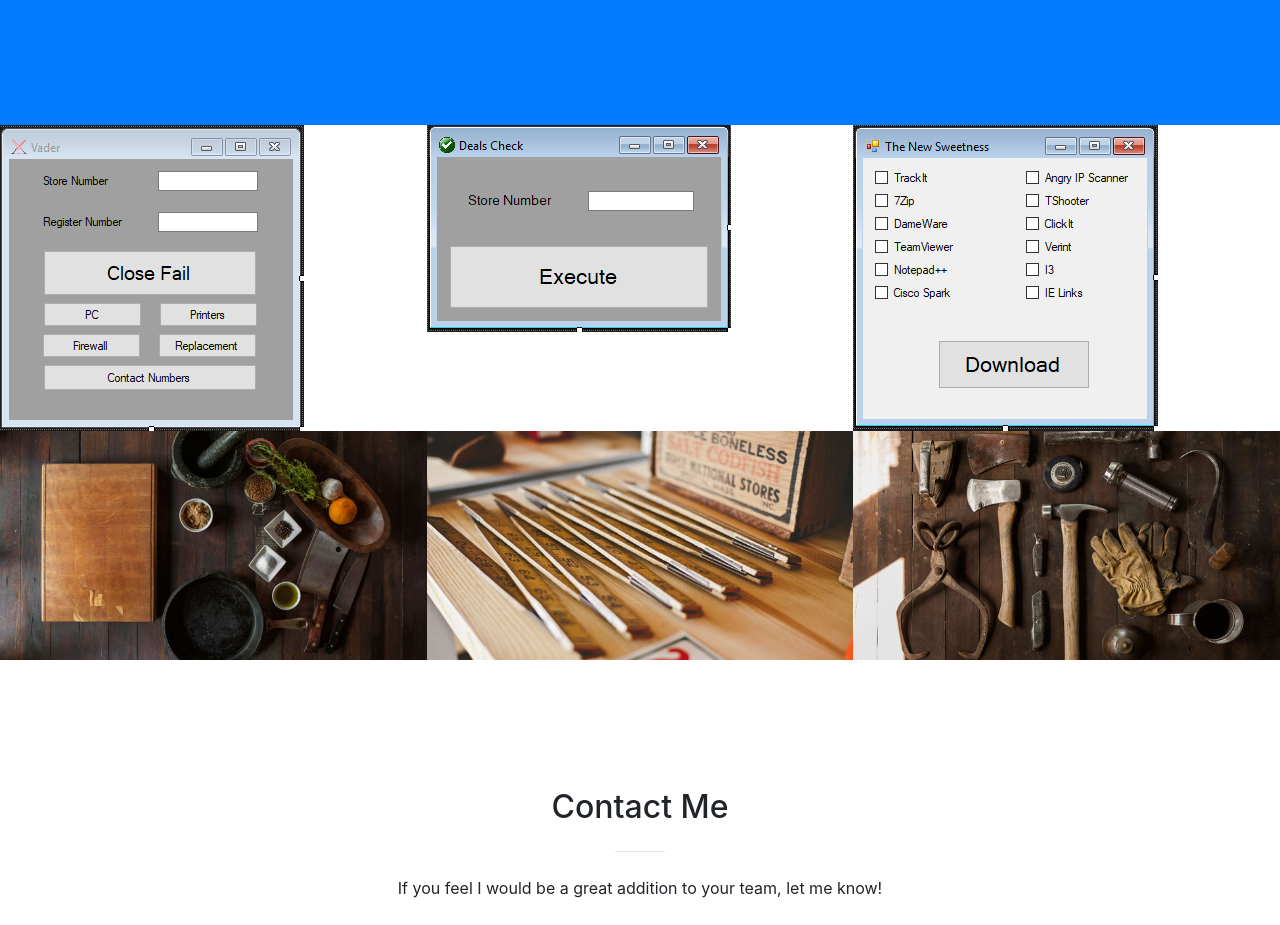
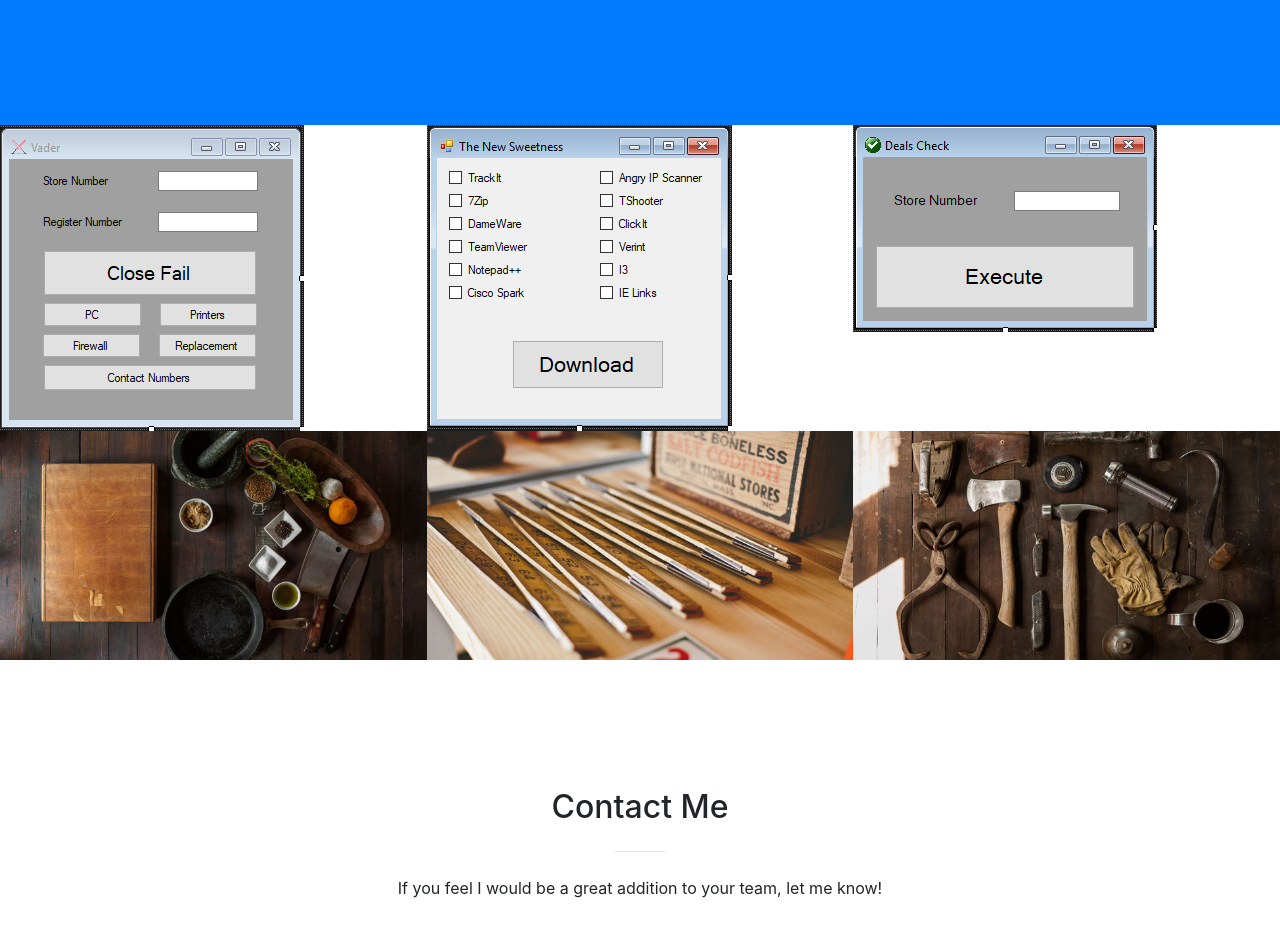
Before and after one commit to Giggsity/giggsity.github.io, a website with bundled scripts: page index.html in a window 1280 px wide. Shown: the part 1191-2116 px from the top of the page. Built offline with nearby package versions, Linux system fonts and the light colour scheme.

Commit message:
link update

```diff
--- a/index.html
+++ b/index.html
@@ -104,7 +104,7 @@
           </div>
           <div class="col-lg-4 col-sm-6">
             <a class="portfolio-box" href="https://github.com/Giggsity/New-Sweetness">
-              <img class="img-fluid" src="img/portfolio/dealcheck.png" alt="">
+              <img class="img-fluid" src="img/portfolio/sweetness.png" alt="">
               <div class="portfolio-box-caption">
                 <div class="portfolio-box-caption-content">
                   <div class="project-category text-faded">
@@ -119,7 +119,7 @@
           </div>
           <div class="col-lg-4 col-sm-6">
             <a class="portfolio-box" href="https://github.com/Giggsity/Deals-Check">
-              <img class="img-fluid" src="img/portfolio/sweetness.png" alt="">
+              <img class="img-fluid" src="img/portfolio/DealCheck.png" alt="">
               <div class="portfolio-box-caption">
                 <div class="portfolio-box-caption-content">
                   <div class="project-category text-faded">
```
Also changed, not shown: 1 other file.
